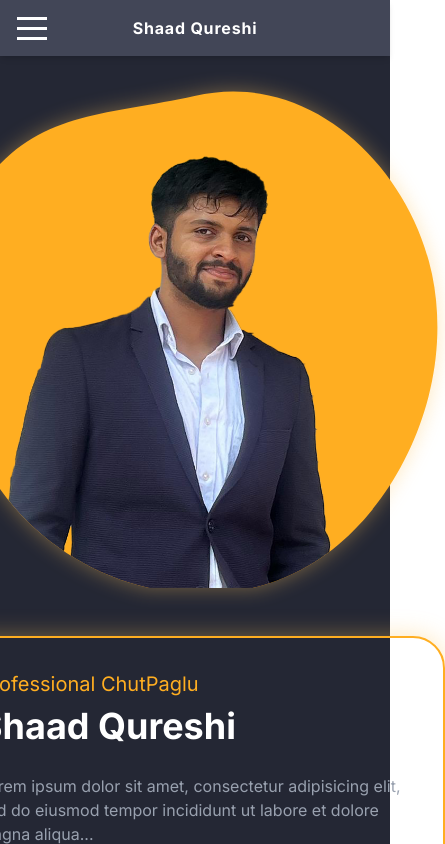
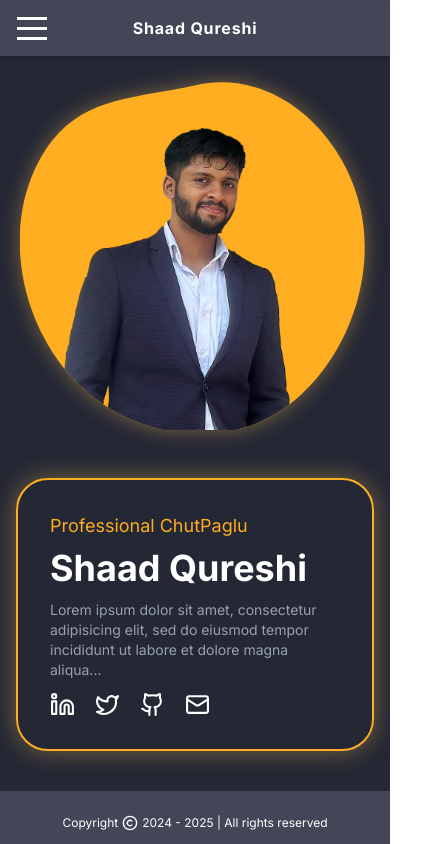
Before and after one commit to shaadqrsh/shaad-portfolio, a Next.js app: page /home in a window 390 px wide. Shown: the top 844 px of the page, 445 px wide, since content can reach past the window. Built offline with nearby package versions, Linux system fonts and the light colour scheme.

Commit message:
responsive

```diff
--- a/src/app/(main)/home/page.tsx
+++ b/src/app/(main)/home/page.tsx
@@ -7,12 +7,12 @@ import { motion } from "motion/react";
 
 const Home = () => {
   return (
-    <section className="text-white h-full flex items-center justify-center px-6 max-md:pb-16">
+    <section className="text-white h-full flex items-center justify-center px-6 max-md:px-4 max-md:pb-10">
       <motion.div
         initial={{ opacity: 0, y: 20 }}
         whileInView={{ opacity: 1, y: 0 }}
         transition={{ duration: 0.5 }}
-        className="max-w-[75rem] mx-auto flex flex-col-reverse md:flex-row items-center justify-between mt-8 xl:gap-40 max-md:gap-12"
+        className="flex flex-col-reverse md:flex-row items-center justify-center md:mt-24 lg:mt-8 max-md:mt-6 xl:gap-40 lg:gap-28 gap-12"
       >
         <motion.div
           className="flex-1 border-shaad-600 border-2 p-8 rounded-4xl shadow-2xl"
@@ -25,7 +25,7 @@ const Home = () => {
             x={-100}
             de={0.2}
           >
-            <h2 className="text-xl mb-2 text-shaad-600">
+            <h2 className="text-xl max-lg:text-lg mb-2 text-shaad-600">
               Professional ChutPaglu
             </h2>
           </Reveal>
@@ -34,7 +34,7 @@ const Home = () => {
             x={-100}
             de={0.2}
           >
-            <h1 className="text-4xl md:text-5xl font-bold mb-2">
+            <h1 className="text-4xl lg:text-5xl md:text-4xl font-bold">
               Shaad Qureshi
             </h1>
           </Reveal>
@@ -43,7 +43,9 @@ const Home = () => {
             x={-100}
             de={0.2}
           >
-            <p className="text-gray-400 my-5 max-w-md">{homePara}</p>
+            <p className="text-gray-400 md:my-5 my-3 md:text-lg text-sm max-w-md">
+              {homePara}
+            </p>
           </Reveal>
 
           <Reveal
@@ -68,12 +70,10 @@ const Home = () => {
           </Reveal>
         </motion.div>
 
-        <div className="flex-1 ml-4 max-sm:mx-auto">
-          <ImageWithAbstractShape
-            src="/shaad2.png"
-            alt="Shaad Qureshi"
-          />
-        </div>
+        <ImageWithAbstractShape
+          src="/shaad2.png"
+          alt="Shaad Qureshi"
+        />
       </motion.div>
     </section>
   );
--- a/src/components/ImageWithAbstractShape.tsx
+++ b/src/components/ImageWithAbstractShape.tsx
@@ -10,7 +10,7 @@ const ImageWithAbstractShape = ({ src, alt }: ImageWithAbstractShapeProps) => {
 
   return (
     <motion.div
-      className="relative w-[500px] h-[500px]"
+      className="relative xl:w-[500px] xl:h-[500px] lg:w-[400px] lg:h-[400px] md:w-[300px] md:h-[300px] w-[350px] h-[350px]"
       style={{
         filter: "drop-shadow(0 0 10px rgba(252, 195, 90, 0.4))",
         WebkitFilter: "drop-shadow(0 0 10px rgba(252, 195, 90, 0.4))",
```
